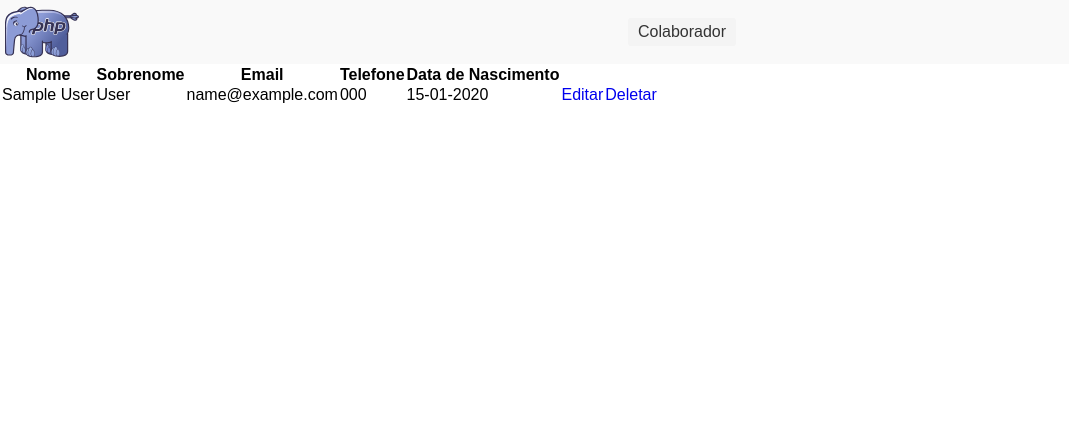
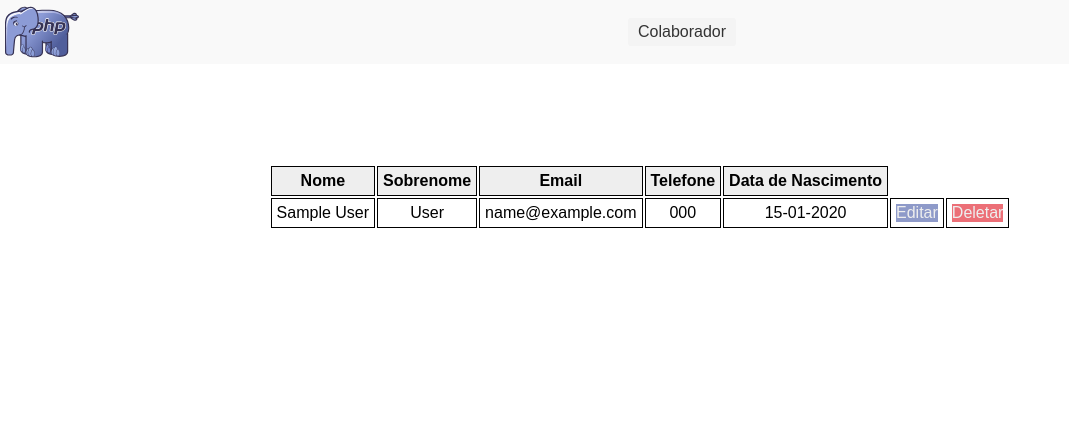
Before and after one commit to RicardoGorki/php-leader, a PHP site: page /list-users.php in a window 1280 px wide. Shown: the top 427 px of the page, without its empty margins (0-1069 px from the left). Run offline with PHP 8.4, Linux system fonts and the light colour scheme; tables that the repository leaves empty hold one stand-in row (values such as "Sample post").

Commit message:
need to fix: seed test in update, css list need refactor

```diff
--- a/src/styles/styles-list-users.css
+++ b/src/styles/styles-list-users.css
@@ -1,40 +1,42 @@
-.list-body{
-	width: 100%;
-	height: 100%;
-	display: grid;
-	grid-template-columns: 1fr 1fr;
-  grid-template-rows: 35% 35% 35%;
-	margin-top: 70px;
+.table-users {
+
+	margin: 0 auto;
+	margin-top: 100px;
+
 }
 
-.container-list {
-	width: 480px;
-	display: grid;
-  grid-template-columns: repeat(2, 30px);
-  grid-template-rows: repeat(5, 30px);
-	height: 180px;
-	justify-content: space-evenly;
+ th {
+	background: #eee;
+ }
+
+ th, td {
+	border: 1px solid;
+	padding: 5px;
+	text-align: center;
+	max-width: 200px;
+
+}
+
+.btn {
+	color: #eee;
+	cursor: pointer;
+	display:inline-block;
 
 
 }
 
-.list-item {
-
-	width: 300px;
-	border: 1px solid #ddd;
-	border-radius: 1px;
-	margin: 0 auto;
-	display: flex;
-	align-items: center;
-	padding-left: 5px;
+ .btn-primary {
+	background: #8e9ac9;
+}
+.btn-primary:hover {
+	background: #707aa1
 }
 
-.list-label {
-	background: #8e9ac9;
-	color: #111;
-	width: 170px;
-	font-weight: bold;
-	display: flex;
-	align-items: center;
-	padding-left: 5px;
+.btn-danger {
+
+
+	background: #ec6f77;
 }
+.btn-danger:hover {
+	background: #c45c63;
+}
--- a/update-users.php
+++ b/update-users.php
@@ -12,7 +12,7 @@
 			?>
 	</div>
 	<section>
-
+	<?php include 'src/database/seed.php'; ?>
 	</section>
 </body>
 
```
